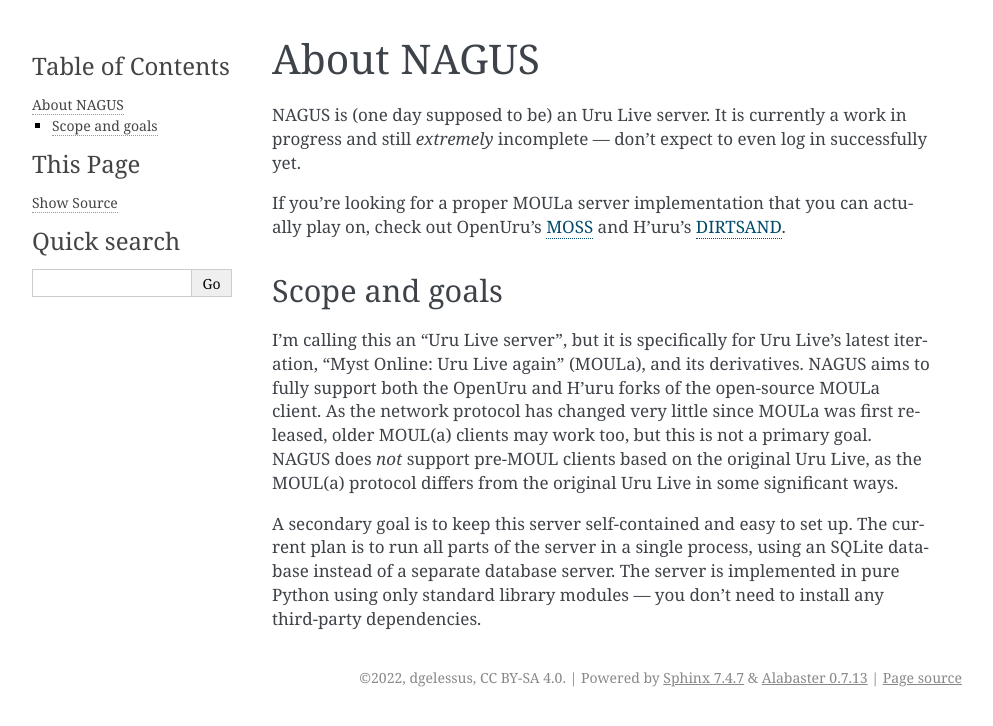
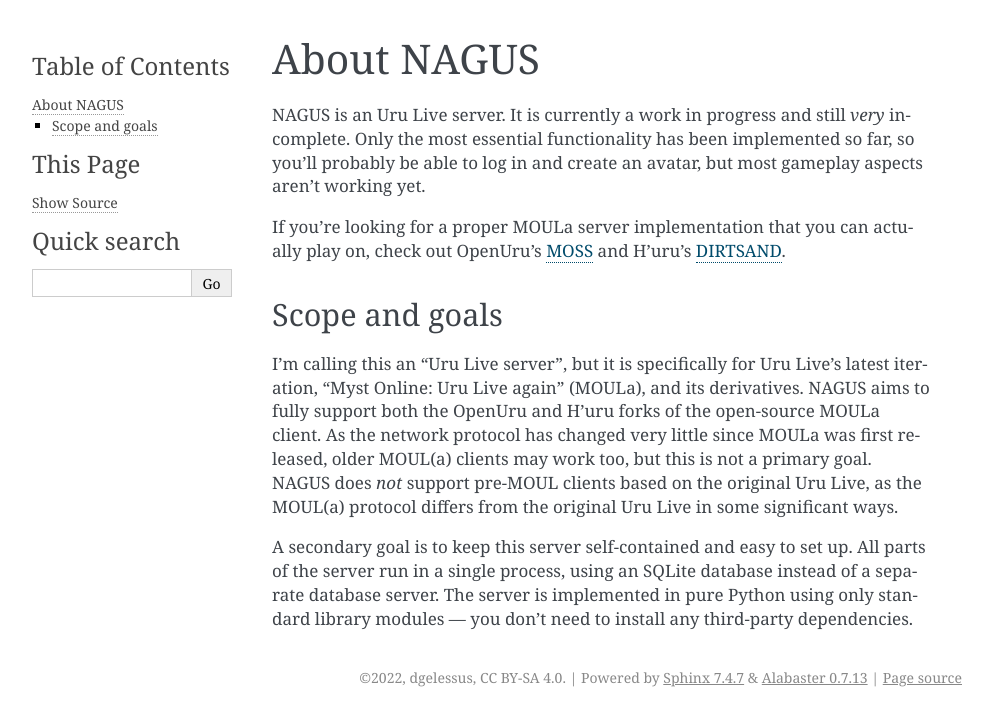
Before and after one commit to dgelessus/NAGUS, a Sphinx documentation site: the page built from docs/nagus.rst, in a window 1280 px wide. Shown: the top 726 px of the page, without its empty margins (148-1141 px from the left). Built offline with Sphinx 7.4.7, drawn with Linux system fonts in a browser that asks for light colours.

Commit message:
Update project status

```diff
--- a/docs/nagus.rst
+++ b/docs/nagus.rst
@@ -1,9 +1,11 @@
 About NAGUS
 ===========
 
-NAGUS is (one day supposed to be) an Uru Live server.
-It is currently a work in progress and still *extremely* incomplete ---
-don't expect to even log in successfully yet.
+NAGUS is an Uru Live server.
+It is currently a work in progress and still *very* incomplete.
+Only the most essential functionality has been implemented so far,
+so you'll probably be able to log in and create an avatar,
+but most gameplay aspects aren't working yet.
 
 If you're looking for a proper MOULa server implementation that you can actually play on,
 check out OpenUru's `MOSS <https://wiki.openuru.org/index.php/MOSS>`__ and H'uru's `DIRTSAND <https://guildofwriters.org/wiki/DIRTSAND>`__.
@@ -23,7 +25,7 @@
 as the MOUL(a) protocol differs from the original Uru Live in some significant ways.
 
 A secondary goal is to keep this server self-contained and easy to set up.
-The current plan is to run all parts of the server in a single process,
+All parts of the server run in a single process,
 using an SQLite database instead of a separate database server.
 The server is implemented in pure Python using only standard library modules ---
 you don't need to install any third-party dependencies.
--- a/setup.cfg
+++ b/setup.cfg
@@ -4,7 +4,7 @@
 url = https://github.com/dgelessus/NAGUS
 author = dgelessus
 classifiers =
-	Development Status :: 2 - Pre-Alpha
+	Development Status :: 3 - Alpha
 	Intended Audience :: System Administrators
 	License :: OSI Approved :: GNU Affero General Public License v3 or later (AGPLv3+)
 	Operating System :: OS Independent
```
Also changed, not shown: README.md (+4 -4 lines).
